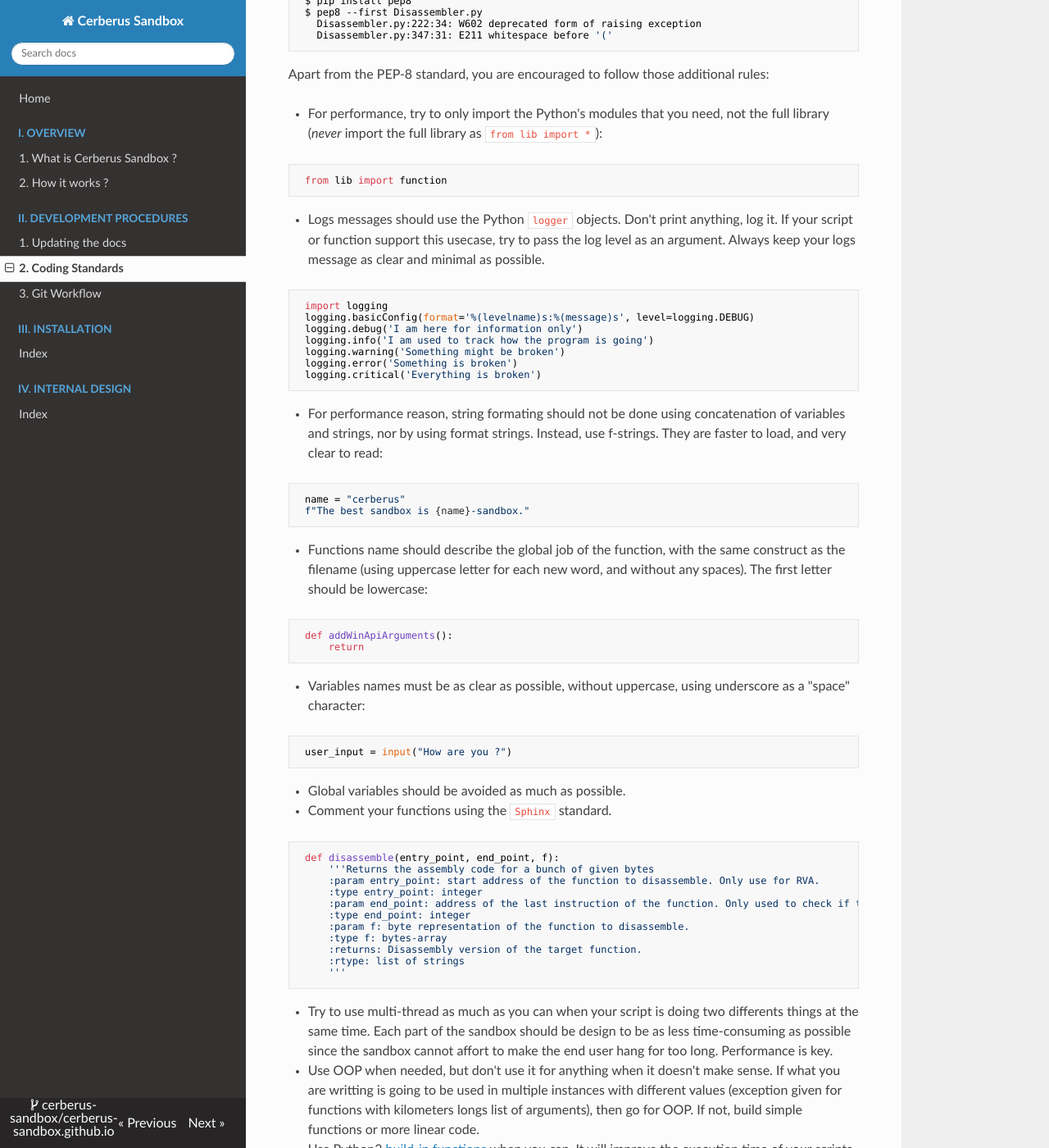
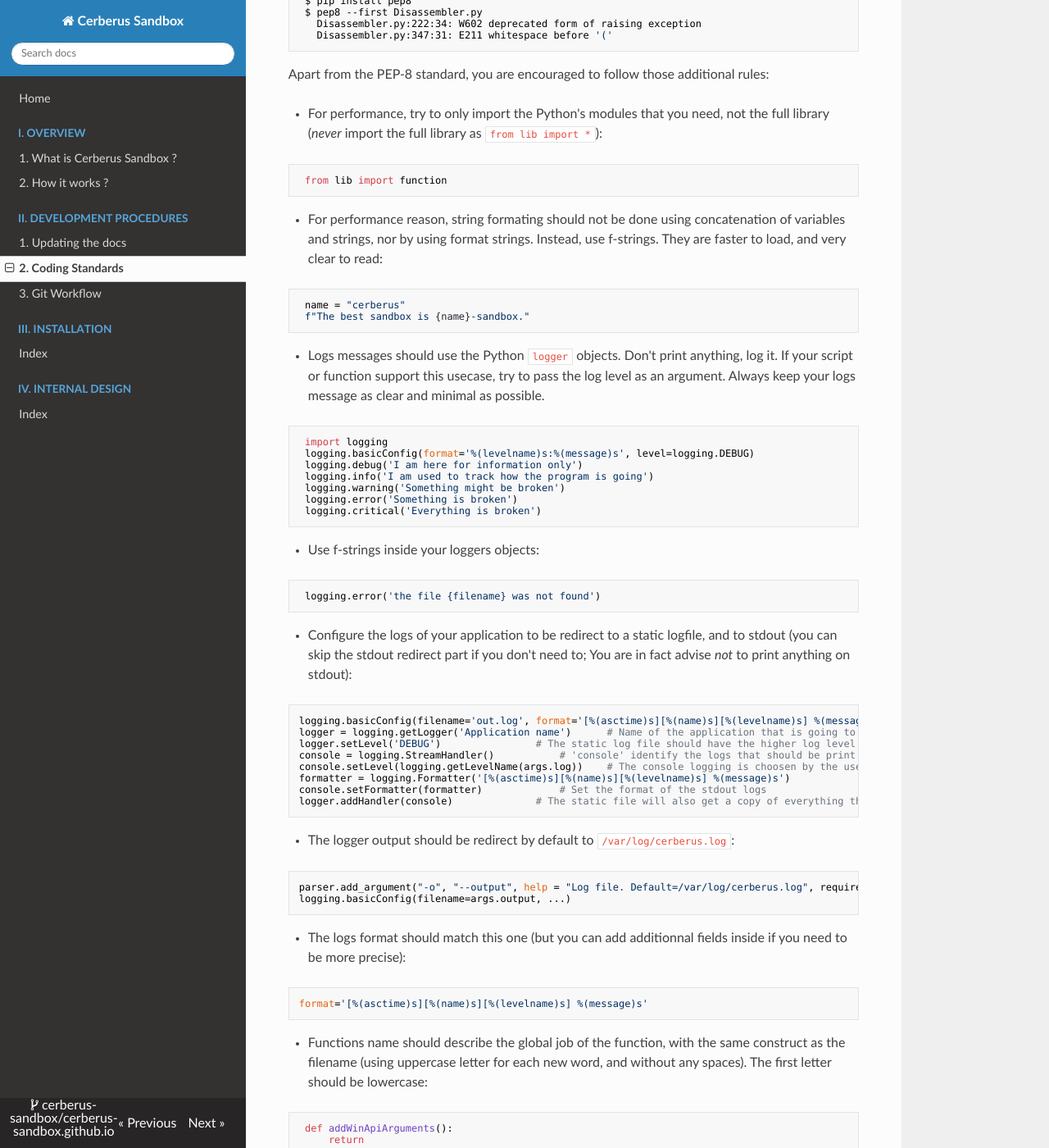
Before and after one commit to Cerberus-Sandbox/cerberus-sandbox.github.io, an MkDocs documentation site: the page built from docs/II. Development Procedures/2. Coding Standards.md, in a window 1280 px wide and 1400 px high, scrolled down 916 px. Shown: the whole window at 82% size. Built offline with MkDocs 1.6.1, drawn with Linux system fonts in a browser that asks for light colours; nearby versions of some CDN libraries.

Commit message:
[10/18/20 23:18:29][root@Arch][Automatic Commit] python logger details + code sample

````diff
--- a/docs/II. Development Procedures/2. Coding Standards.md
+++ b/docs/II. Development Procedures/2. Coding Standards.md
@@ -39,6 +39,12 @@ Apart from the PEP-8 standard, you are encouraged to follow those additional rul
  from lib import function
 ```
 
+* For performance reason, string formating should not be done using concatenation of variables and strings, nor by using format strings. Instead, use f-strings. They are faster to load, and very clear to read:
+```python
+ name = "cerberus"
+ f"The best sandbox is {name}-sandbox."
+```
+
 * Logs messages should use the Python `logger` objects. Don't print anything, log it. If your script or function support this usecase, try to pass the log level as an argument. Always keep your logs message as clear and minimal as possible.
 ```python
  import logging
@@ -50,10 +56,32 @@ Apart from the PEP-8 standard, you are encouraged to follow those additional rul
  logging.critical('Everything is broken')
 ```
 
-* For performance reason, string formating should not be done using concatenation of variables and strings, nor by using format strings. Instead, use f-strings. They are faster to load, and very clear to read:
+* Use f-strings inside your loggers objects:
 ```python
- name = "cerberus"
- f"The best sandbox is {name}-sandbox."
+ logging.error('the file {filename} was not found')
+```
+
+* Configure the logs of your application to be redirect to a static logfile, and to stdout (you can skip the stdout redirect part if you don't need to; You are in fact advise _not_ to print anything on stdout):
+```python
+logging.basicConfig(filename='out.log', format='[%(asctime)s][%(name)s][%(levelname)s] %(message)s', filemode='w+')
+logger = logging.getLogger('Application name')		# Name of the application that is going to generate logs
+logger.setLevel('DEBUG') 				# The static log file should have the higher log level
+console = logging.StreamHandler()			# 'console' identify the logs that should be print to stdout
+console.setLevel(logging.getLevelName(args.log))	# The console logging is choosen by the user (without affecting the static log file level)
+formatter = logging.Formatter('[%(asctime)s][%(name)s][%(levelname)s] %(message)s')
+console.setFormatter(formatter)				# Set the format of the stdout logs
+logger.addHandler(console)				# The static file will also get a copy of everything that is print to the console
+```
+
+* The logger output should be redirect by default to `/var/log/cerberus.log`:
+```python
+parser.add_argument("-o", "--output", help = "Log file. Default=/var/log/cerberus.log", required = False, default = "/var/log/cerberus.log")
+logging.basicConfig(filename=args.output, ...)
+```
+
+* The logs format should match this one (but you can add additionnal fields inside if you need to be more precise):
+```python
+format='[%(asctime)s][%(name)s][%(levelname)s] %(message)s'
 ```
 
 * Functions name should describe the global job of the function, with the same construct as the filename (using uppercase letter for each new word, and without any spaces). The first letter should be lowercase:
````
